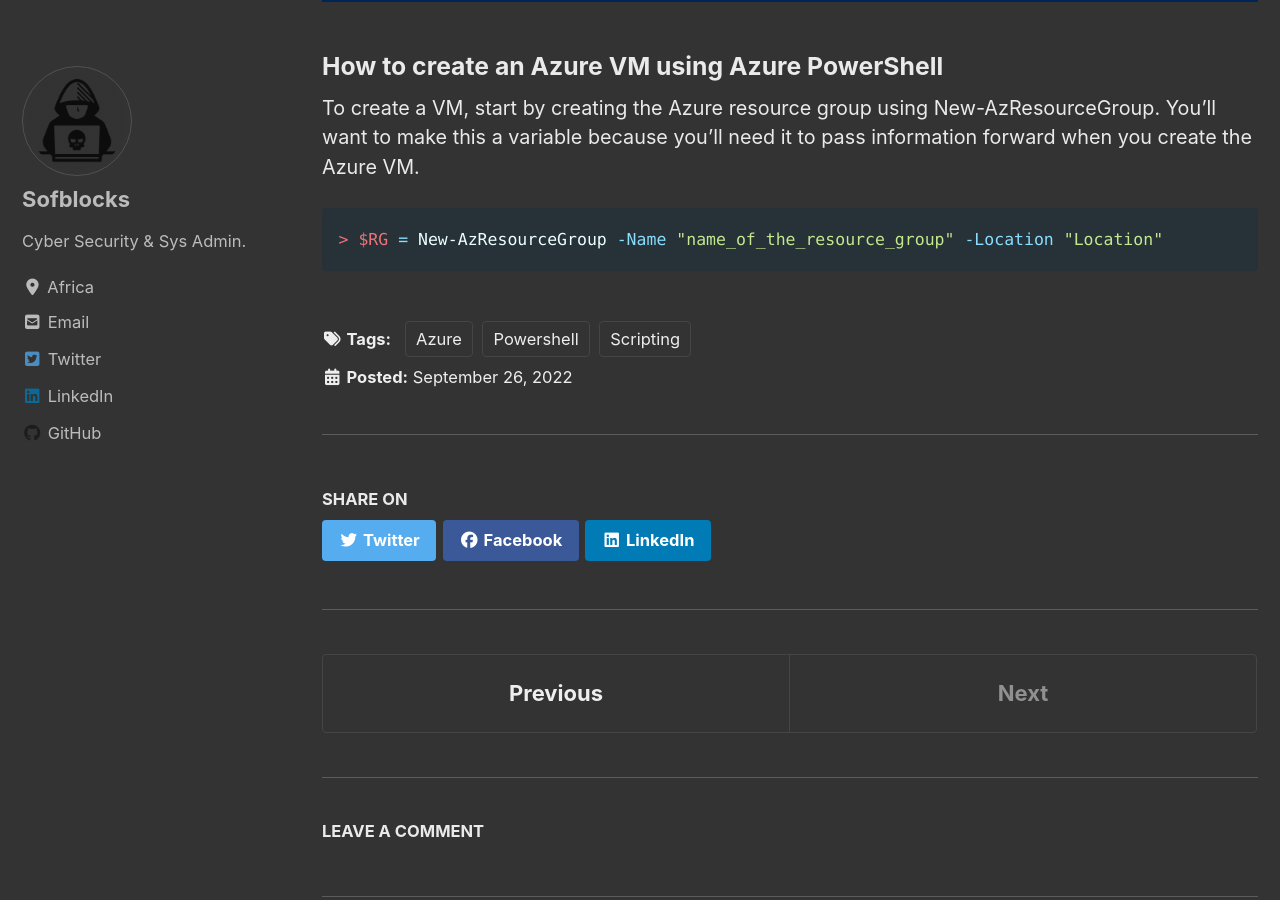
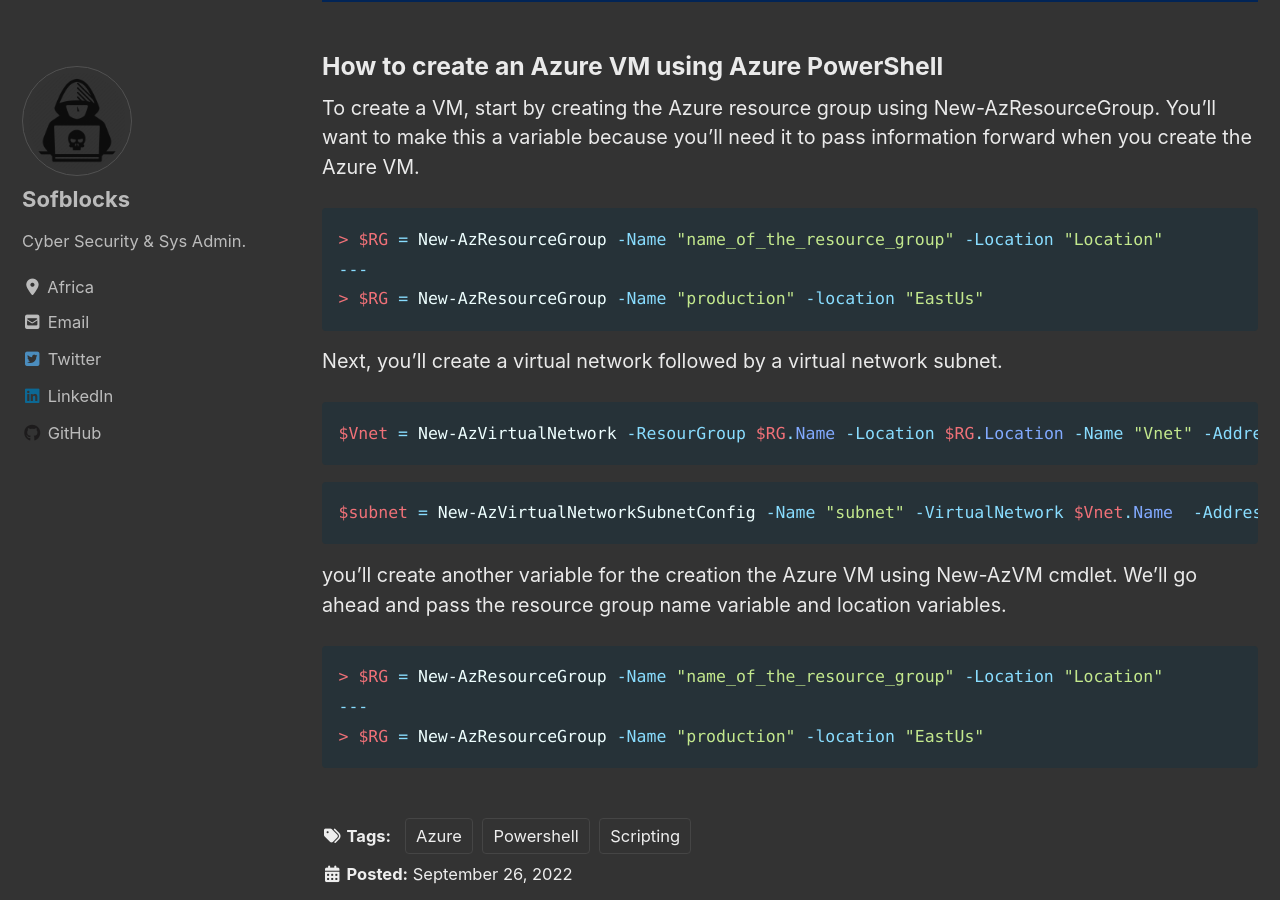
Before and after one commit to sofblocks/sofblocks.github.io, a Jekyll site: the page built from _posts/blog/2022-09-26-powershell.md, in a window 1280 px wide and 900 px high, scrolled down 3577 px. Built offline with Jekyll 4.4.1, drawn with Linux system fonts in a browser that asks for light colours; cached includes are drawn as plain includes; nearby versions of some CDN libraries; comment, search, counter and statistics services are not loaded; some of the changed text lies outside the part shown.

Commit message:
Update 2022-09-26-powershell.md

````diff
--- a/_posts/blog/2022-09-26-powershell.md
+++ b/_posts/blog/2022-09-26-powershell.md
@@ -82,4 +82,22 @@
 To create a VM, start by creating the Azure resource group using New-AzResourceGroup. You’ll want to make this a variable because you’ll need it to pass information forward when you create the Azure VM.
 ```powershell
 > $RG = New-AzResourceGroup -Name "name_of_the_resource_group" -Location "Location"
+---
+> $RG = New-AzResourceGroup -Name "production" -location "EastUs"
 ```
+
+Next, you'll create a virtual network followed by a virtual network subnet.
+```powershell
+$Vnet = New-AzVirtualNetwork -ResourGroup $RG.Name -Location $RG.Location -Name "Vnet" -AddressPrefix '10.0.0.0/16'
+```
+```powershell
+$subnet = New-AzVirtualNetworkSubnetConfig -Name "subnet" -VirtualNetwork $Vnet.Name  -AddressPrefix '10.0.0.0/24'
+```
+
+
+ you’ll create another variable for the creation the Azure VM using New-AzVM cmdlet. We'll go ahead and pass the resource group name variable and location variables.
+```powershell
+> $RG = New-AzResourceGroup -Name "name_of_the_resource_group" -Location "Location"
+---
+> $RG = New-AzResourceGroup -Name "production" -location "EastUs"
+```
````
